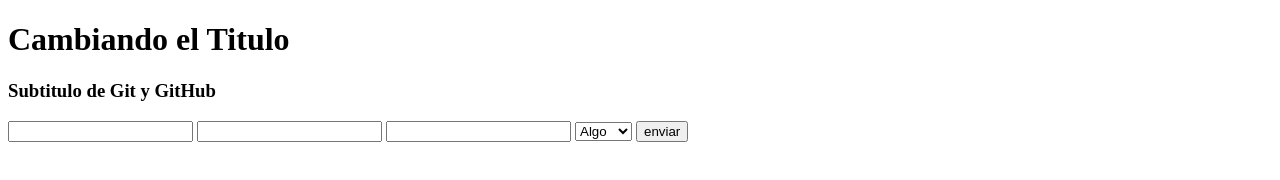
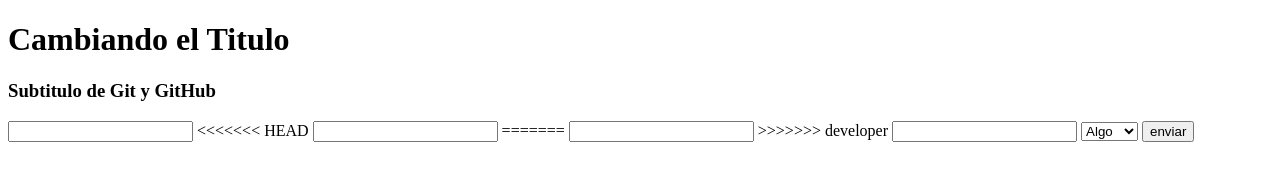
Before and after one commit to Luchonathor/pruebaAlex, a plain HTML site: page index.html in a window 1280 px wide. Drawn offline with Linux system fonts and the light colour scheme.

Commit message:
cambio del formulario

```diff
--- a/index.html
+++ b/index.html
@@ -10,7 +10,11 @@
     <h3>Subtitulo de Git y GitHub</h3>
     <form action="#">
         <input type="text" name="algo" id="algo">
+<<<<<<< HEAD
         <input type="text" name="algo_nuevo" id="algo_nuevo">
+=======
+        <input type="number" name="algo_nuevo" id="algo_nuevo">
+>>>>>>> developer
         <input type="number" name="numero" id="numero">
         <select name="pais" id="pais">
             <option value="">Algo</option>
```
